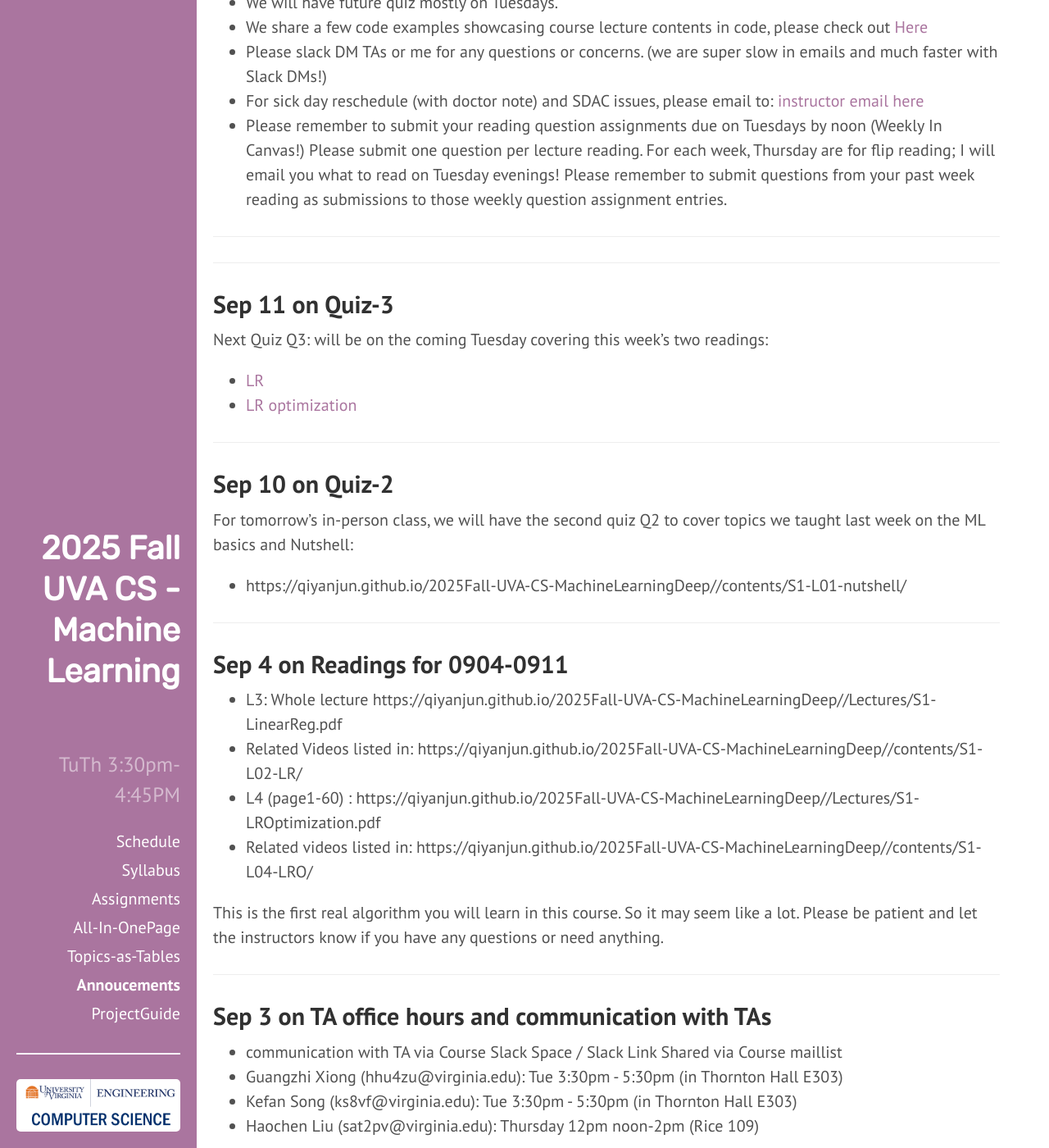
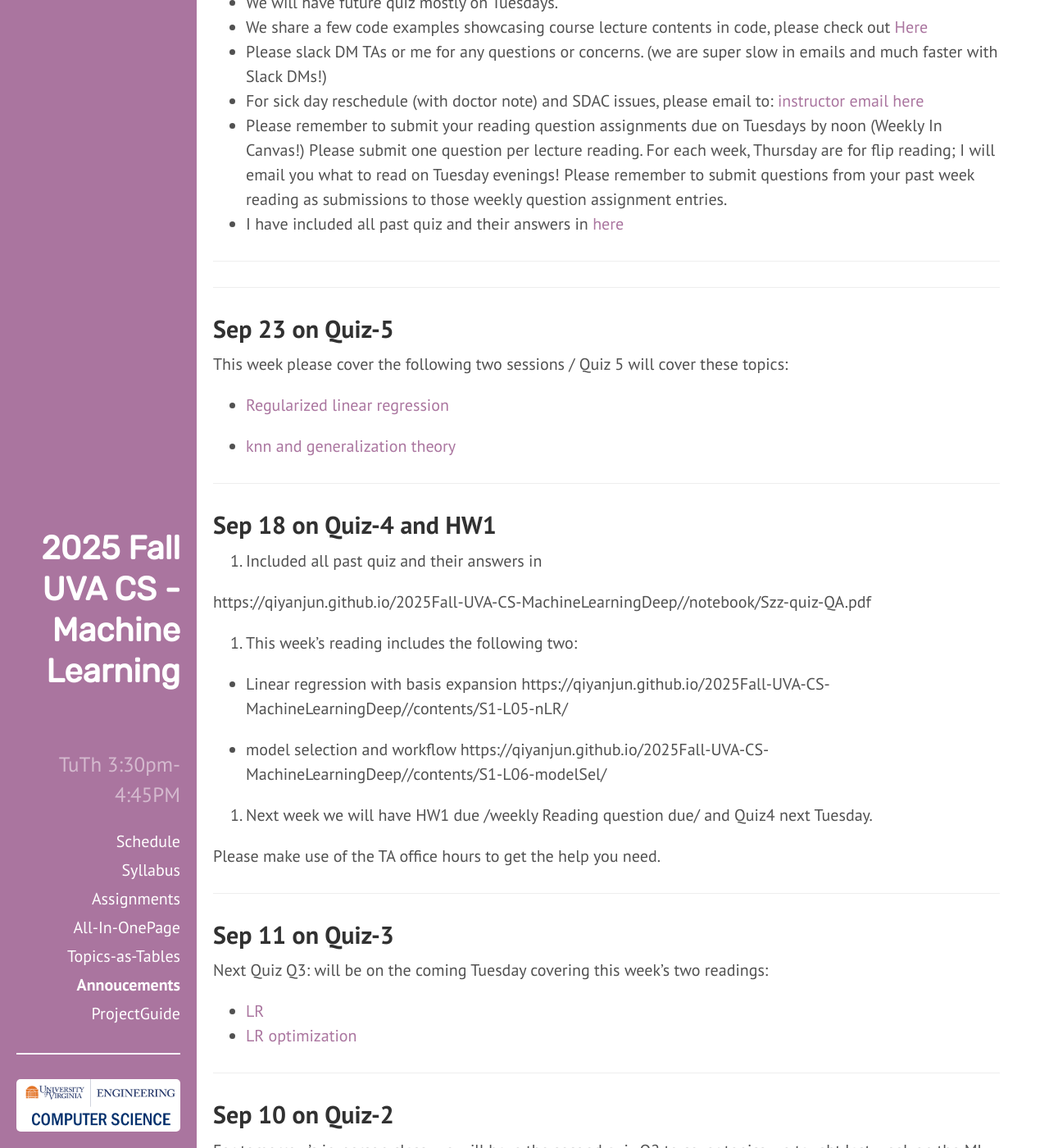
Before and after one commit to qiyanjun/2025Fall-UVA-CS-MachineLearningDeep, a Jekyll site: the page built from z25fBlog.md, in a window 1280 px wide and 1400 px high, scrolled down 412 px. Shown: the whole window at 82% size. Built offline with Jekyll 4.4.1, drawn with Linux system fonts in a browser that asks for light colours.

Commit message:
Update z25fBlog.md

```diff
--- a/z25fBlog.md
+++ b/z25fBlog.md
@@ -16,9 +16,49 @@ desc: "Important Annoucements for 2025 Fall UVa CS -ML-Undergraduate"
 - Please slack DM TAs or me for any questions or concerns. (we are super slow in emails and much faster with Slack DMs!)
 - For sick day reschedule (with doctor note) and SDAC issues, please email to: [instructor email here](mailto:instructors-25f-machine-learning-1534062135941@mail.canvas.its.virginia.edu)
 - Please remember to submit your reading question assignments due on Tuesdays by noon (Weekly In Canvas!) Please submit one question per lecture reading. For each week, Thursday are for flip reading; I will email you what to read on Tuesday evenings!  Please remember to submit questions from your past week reading as submissions to those weekly question assignment entries.
+- I have included all past quiz and their answers in [here](https://qiyanjun.github.io/2025Fall-UVA-CS-MachineLearningDeep//notebook/Szz-quiz-QA.pdf)
+
+
 
 ---
 <hr>
+
+
+## Sep 23 on Quiz-5
+
+
+This week please cover the following two sessions / Quiz 5 will cover these topics:
+
+- [Regularized linear regression](https://qiyanjun.github.io/2025Fall-UVA-CS-MachineLearningDeep//contents/S1-L07-LRR/)
+
+- [knn and generalization theory](https://qiyanjun.github.io/2025Fall-UVA-CS-MachineLearningDeep//contents/S1-L08-knn/)
+
+
+<hr>
+
+## Sep 18 on Quiz-4 and HW1
+
+
+1. Included all past quiz and their answers in
+
+https://qiyanjun.github.io/2025Fall-UVA-CS-MachineLearningDeep//notebook/Szz-quiz-QA.pdf
+
+2. This week's reading includes the following two:
+
+- Linear regression with basis expansion https://qiyanjun.github.io/2025Fall-UVA-CS-MachineLearningDeep//contents/S1-L05-nLR/
+
+
+- model selection and workflow https://qiyanjun.github.io/2025Fall-UVA-CS-MachineLearningDeep//contents/S1-L06-modelSel/
+
+
+3. Next week we will have HW1 due /weekly Reading question due/ and Quiz4 next Tuesday.
+
+Please make use of the TA office hours to get the help you need.
+
+
+
+<hr>
+
 
 ## Sep 11 on Quiz-3
 
```
